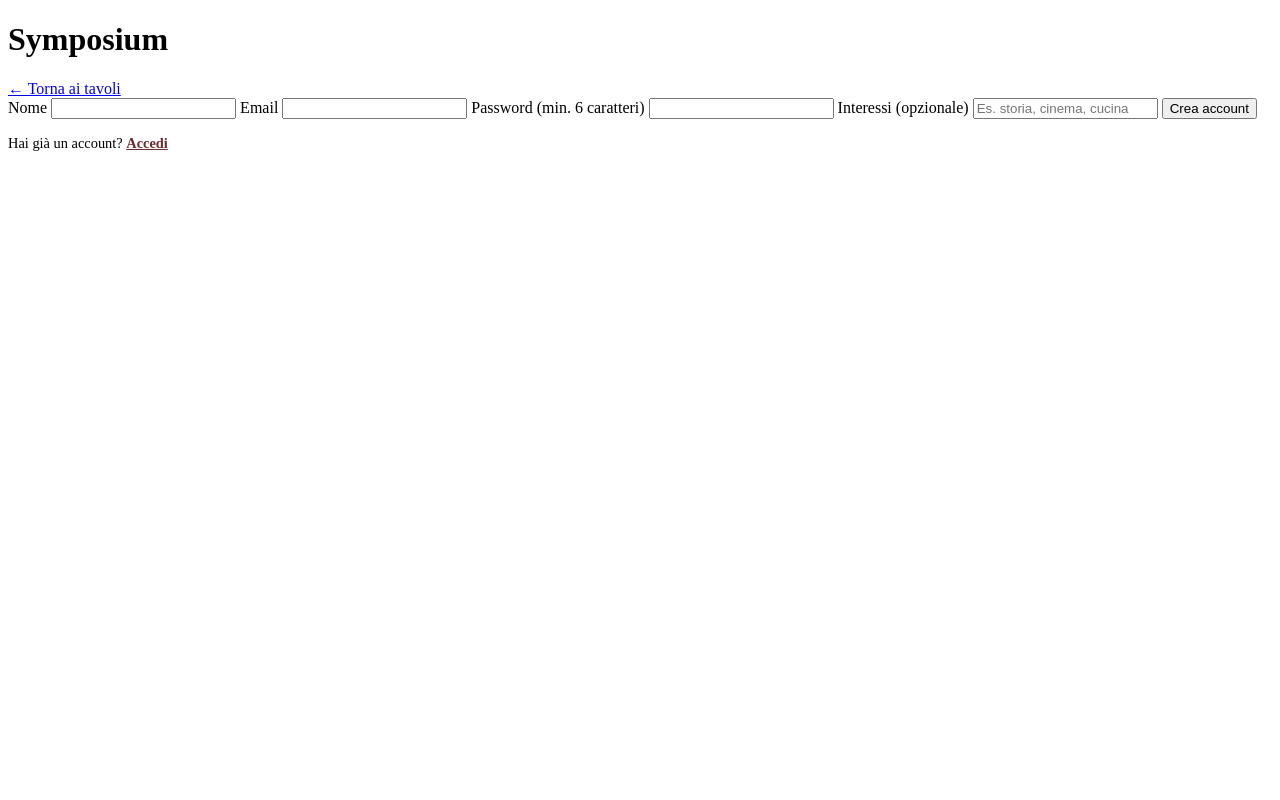
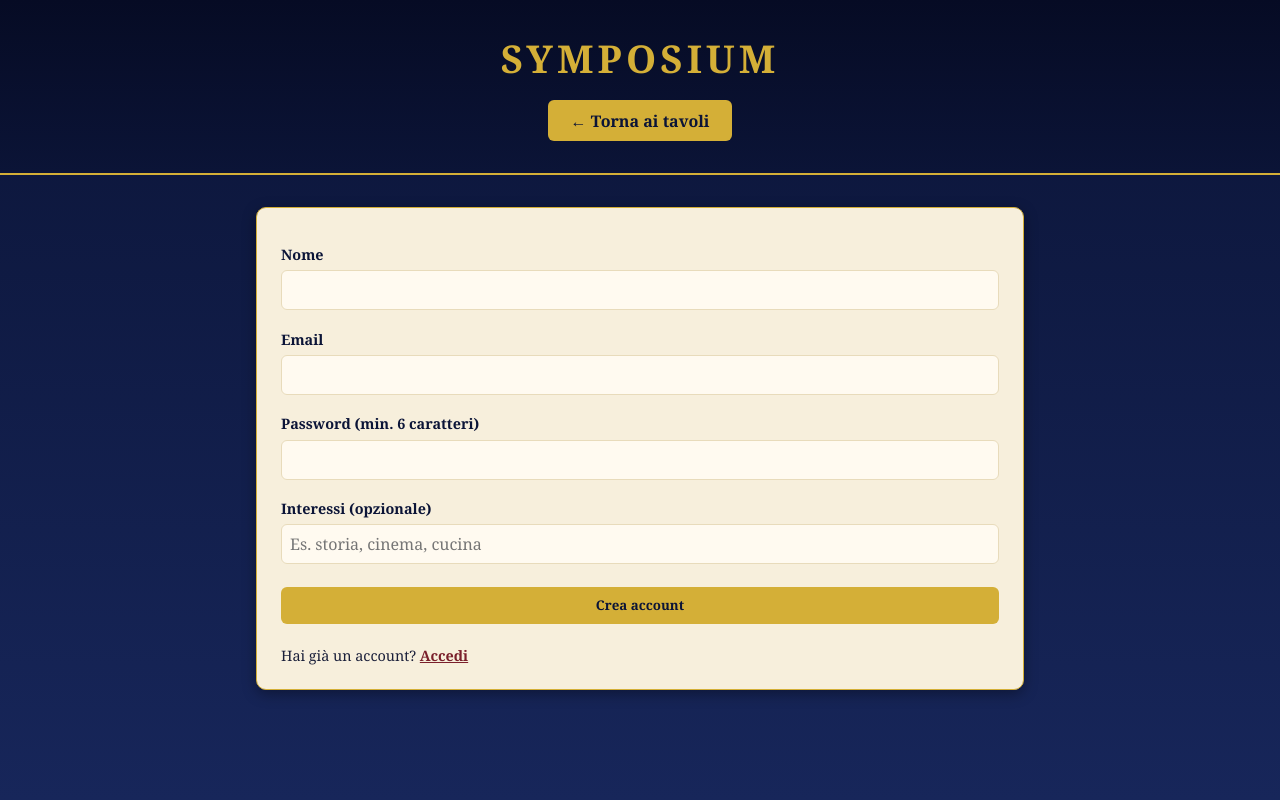
Before and after one commit to GIULAN78/SYMPOSIUM, a Flask app: page /registrati in a window 1280 px wide. Run offline with Flask 3, Linux system fonts and the light colour scheme; some libraries are stand-ins or nearby versions.

Commit message:
Nuova palette blu notte, oro e avorio

```diff
--- a/static/css/style.css
+++ b/static/css/style.css
@@ -1,18 +1,191 @@
+:root {
+    --notte: #0b1437;
+    --notte-chiaro: #17265a;
+    --oro: #d4af37;
+    --oro-chiaro: #ecd27a;
+    --avorio: #f7efdc;
+    --avorio-scuro: #e8dbbb;
+    --bordeaux: #7a1f2b;
+    --testo: #1a1f3a;
+}
+
+* {
+    margin: 0;
+    padding: 0;
+    box-sizing: border-box;
+    font-family: Georgia, "Times New Roman", serif;
+}
+
+body {
+    background: linear-gradient(180deg, var(--notte) 0%, var(--notte-chiaro) 100%);
+    background-attachment: fixed;
+    color: var(--testo);
+    min-height: 100vh;
+}
+
+a {
+    color: var(--bordeaux);
+}
+
+header {
+    background: linear-gradient(180deg, #060b24 0%, var(--notte) 100%);
+    color: var(--avorio);
+    padding: 2rem 1.5rem;
+    text-align: center;
+    border-bottom: 2px solid var(--oro);
+}
+
+header h1 {
+    font-size: 2.4rem;
+    letter-spacing: 4px;
+    color: var(--oro);
+    text-transform: uppercase;
+}
+
+.sottotitolo {
+    margin-top: 0.5rem;
+    opacity: 0.9;
+    font-style: italic;
+    color: var(--avorio);
+}
 
 .nav-utente {
     margin-top: 0.6rem;
     font-size: 0.95rem;
+    color: var(--avorio);
 }
 
 .nav-utente a {
-    color: #d4af37;
+    color: var(--oro-chiaro);
     font-weight: bold;
 }
 
+.btn-nuovo, .btn-indietro {
+    display: inline-block;
+    margin-top: 1rem;
+    padding: 0.6rem 1.4rem;
+    background: var(--oro);
+    color: var(--notte);
+    text-decoration: none;
+    border: none;
+    border-radius: 6px;
+    font-weight: bold;
+    cursor: pointer;
+}
+
+.btn-nuovo:hover, .btn-indietro:hover {
+    background: var(--oro-chiaro);
+}
+
+main {
+    max-width: 800px;
+    margin: 2rem auto;
+    padding: 0 1rem;
+}
+
+.vuoto {
+    text-align: center;
+    color: var(--avorio-scuro);
+    margin-top: 3rem;
+    font-style: italic;
+}
+
+.lista-tavoli {
+    display: grid;
+    gap: 1.2rem;
+}
+
+.card-tavolo {
+    background: var(--avorio);
+    border: 1px solid var(--oro);
+    border-left: 5px solid var(--oro);
+    border-radius: 10px;
+    padding: 1.2rem 1.5rem;
+    box-shadow: 0 4px 14px rgba(0, 0, 0, 0.35);
+}
+
+.card-tavolo h2 {
+    color: var(--notte);
+    margin-bottom: 0.5rem;
+}
+
+.card-tavolo p {
+    margin: 0.3rem 0;
+    font-size: 0.95rem;
+}
+
+.btn-iscriviti {
+    margin-top: 0.8rem;
+    padding: 0.5rem 1.2rem;
+    background: var(--notte);
+    color: var(--oro);
+    border: 1px solid var(--oro);
+    border-radius: 6px;
+    cursor: pointer;
+    font-weight: bold;
+}
+
+.btn-iscriviti:hover:not(:disabled) {
+    background: var(--notte-chiaro);
+}
+
+.btn-iscriviti:disabled {
+    background: #8c8f9e;
+    color: #e6e6ee;
+    border-color: #8c8f9e;
+    cursor: not-allowed;
+}
+
+.btn-annulla {
+    margin-top: 0.8rem;
+    padding: 0.5rem 1.2rem;
+    background: transparent;
+    color: var(--bordeaux);
+    border: 2px solid var(--bordeaux);
+    border-radius: 6px;
+    cursor: pointer;
+    font-weight: bold;
+}
+
+.btn-annulla:hover {
+    background: var(--bordeaux);
+    color: var(--avorio);
+}
+
+.form-tavolo {
+    display: flex;
+    flex-direction: column;
+    gap: 0.4rem;
+    background: var(--avorio);
+    padding: 1.5rem;
+    border-radius: 10px;
+    border: 1px solid var(--oro);
+    box-shadow: 0 4px 14px rgba(0, 0, 0, 0.35);
+}
+
+.form-tavolo label {
+    margin-top: 0.8rem;
+    font-weight: bold;
+    font-size: 0.9rem;
+    color: var(--notte);
+}
+
+.form-tavolo input {
+    padding: 0.5rem;
+    border: 1px solid var(--avorio-scuro);
+    background: #fffaf0;
+    border-radius: 6px;
+    font-size: 1rem;
+}
+
+.form-tavolo input:focus, .form-ricerca input:focus {
+    outline: 2px solid var(--oro);
+}
+
 .flash {
-    background: #fff3cd;
-    border: 1px solid #d4af37;
-    color: #6b2d2d;
+    background: var(--avorio);
+    border-left: 5px solid var(--bordeaux);
+    color: var(--bordeaux);
     padding: 0.7rem 1rem;
     border-radius: 6px;
     margin-bottom: 1rem;
@@ -24,37 +197,31 @@
 }
 
 .link-alt a {
-    color: #6b2d2d;
+    color: var(--bordeaux);
     font-weight: bold;
 }
 
 .titolo-link {
-    color: #6b2d2d;
+    color: var(--notte);
     text-decoration: none;
+}
+
+.titolo-link:hover {
+    color: var(--bordeaux);
 }
 
 .link-dettaglio {
     display: inline-block;
     margin-top: 0.8rem;
     margin-left: 1rem;
-    color: #6b2d2d;
+    color: var(--bordeaux);
     font-size: 0.9rem;
-}
-
-.btn-annulla {
-    margin-top: 0.8rem;
-    padding: 0.5rem 1.2rem;
-    background: #fff;
-    color: #6b2d2d;
-    border: 2px solid #6b2d2d;
-    border-radius: 6px;
-    cursor: pointer;
-    font-weight: bold;
 }
 
 .titolo-sezione {
     margin: 1.8rem 0 0.8rem;
-    color: #6b2d2d;
+    color: var(--oro);
+    letter-spacing: 1px;
 }
 
 .lista-partecipanti {
```
Also changed, not shown: other parts of static/css/style.css (+23 -53 lines).
